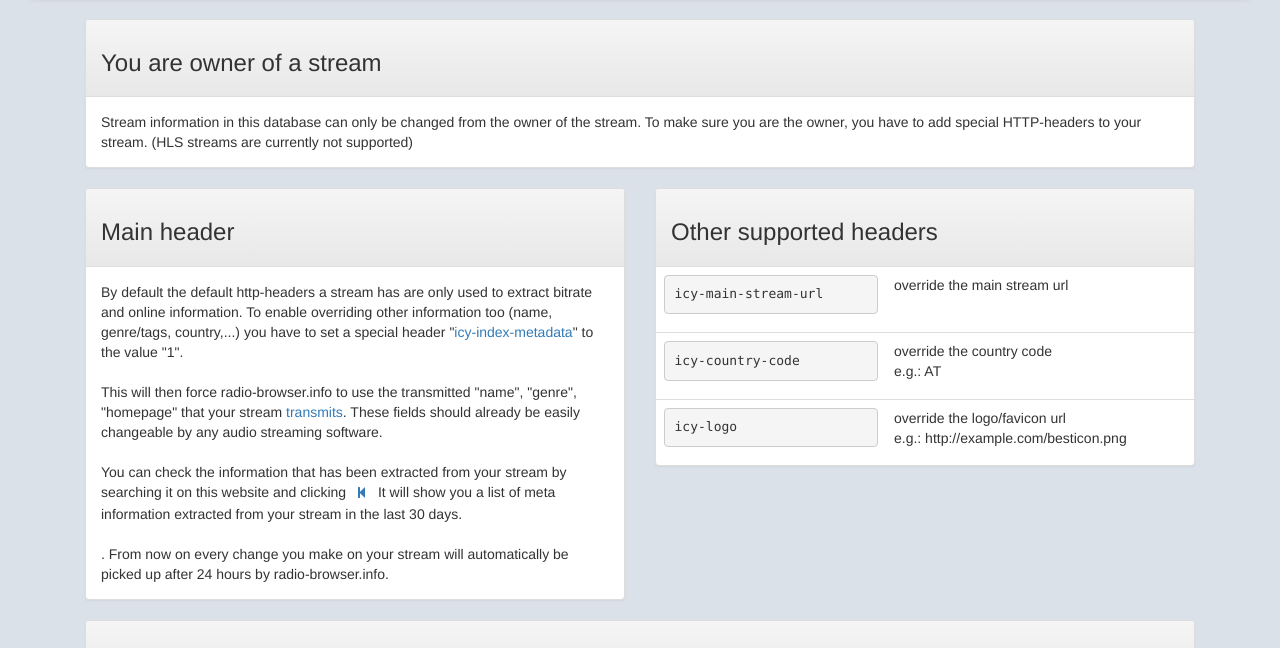
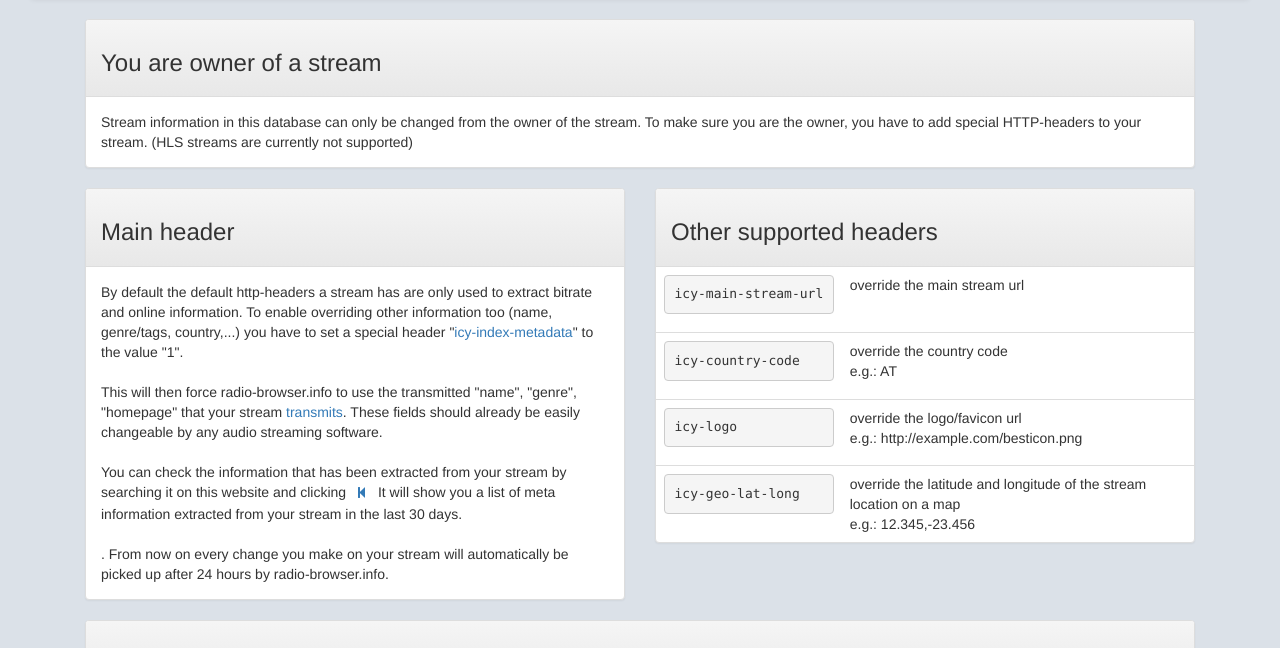
Before and after one commit to segler-alex/radiobrowser, a website: page index.html at #!/owners in a window 1280 px wide. Shown: the part 133-781 px from the top of the page. Drawn offline with nearby package versions, Linux system fonts and the light colour scheme; some packages are replaced by stand-ins of ours; a script that the page names is missing.

Commit message:
owners: show latlong override

```diff
--- a/partials/owners.html
+++ b/partials/owners.html
@@ -66,6 +66,12 @@
                             </td>
                             <td>override the logo/favicon url<br />e.g.: http://example.com/besticon.png</td>
                         </tr>
+                        <tr>
+                            <td>
+                                <pre>icy-geo-lat-long</pre>
+                            </td>
+                            <td>override the latitude and longitude of the stream location on a map<br />e.g.: 12.345,-23.456</td>
+                        </tr>
                     </table>
                 </div>
             </div>
```
